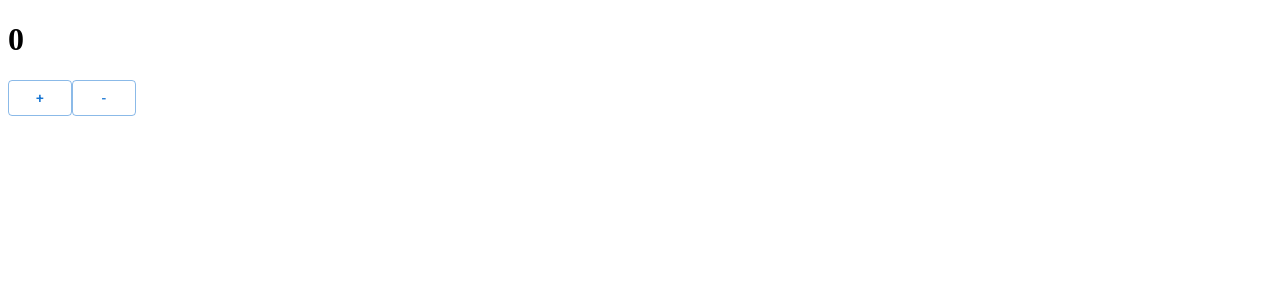
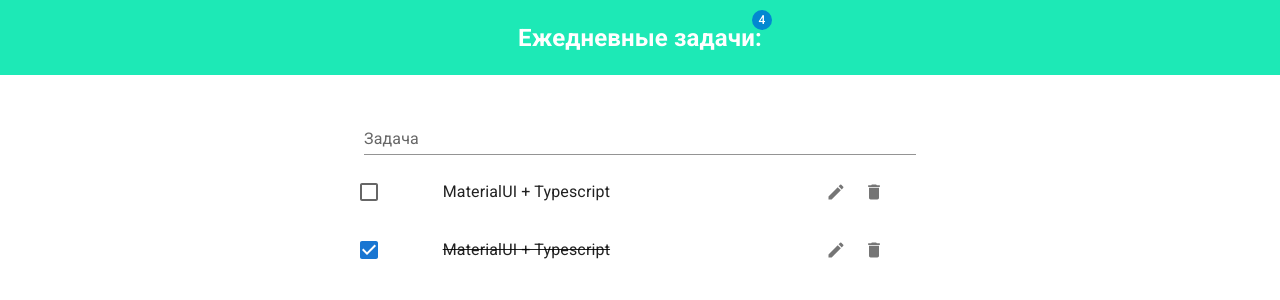
Before and after one commit to itransition-uz/Todo, a React app: page / in a window 1280 px wide. Shown: the top 300 px of the page. Built offline with nearby package versions, Linux system fonts and the light colour scheme.

Commit message:
✅ MaterialUI Frontend

```diff
--- a/src/App.tsx
+++ b/src/App.tsx
@@ -1,31 +1,136 @@
 import React, { useState } from "react";
 import Button from "@mui/material/Button";
+import TextField from "@mui/material/TextField";
+import Box from "@mui/material/Box";
+import Badge from "@mui/material/Badge";
+import { teal } from "@mui/material/colors";
+import { Container, Grid } from "@mui/material";
+import IconButton from "@mui/material/IconButton";
+import DeleteIcon from "@mui/icons-material/Delete";
+import Stack from "@mui/material/Stack";
+import ModeEditIcon from "@mui/icons-material/ModeEdit";
+import Typography from "@mui/material/Typography";
+import Checkbox from "@mui/material/Checkbox";
+
+interface Todo {
+  id: string;
+  title: string;
+  completed_at?: Date;
+  deleted_at?: Date;
+}
 
 function App() {
-  const [count, setCount] = useState<number>(0);
+  const [data, setData] = useState<Todo[]>([
+    {
+      id: "1234",
+      title: "Typescript + MaterialUI",
+    },
+    {
+      id: "1234",
+      title: "Typescript + MaterialUI",
+      completed_at: new Date(),
+    },
+  ]);
 
   return (
     <>
-      <h1>{count}</h1>
+      <Box
+        sx={{
+          width: `100%`,
+          height: 75,
+          backgroundColor: teal.A400,
+          display: `flex`,
+          justifyContent: `center`,
+          alignItems: `center`,
+          color: `white`,
+        }}
+      >
+        <h2>
+          <Badge badgeContent={4} color={"info"}>
+            Ежедневные задачи:
+          </Badge>
+        </h2>
+      </Box>
 
-      <Button onClick={increment} variant="outlined" size="medium">
-        +
-      </Button>
+      <Box
+        sx={{
+          width: `100%`,
+          display: `flex`,
+          justifyContent: `center`,
+          alignItems: `center`,
+          flexDirection: `column`,
+          padding: `2rem 0rem`,
+        }}
+      >
+        <Container maxWidth="sm">
+          <Grid container spacing={2}>
+            <Grid item xs={12}>
+              <TextField
+                fullWidth
+                id="standard-basic"
+                label="Задача"
+                variant="standard"
+                onKeyPress={(e) => {
+                  e.key === `Enter` ? console.log(e) : "";
+                }}
+              />
+            </Grid>
+            {data.map((todo) => (
+              <Grid
+                container
+                sx={{
+                  paddingTop: `1rem`,
+                }}
+                alignItems="center"
+              >
+                <Grid xs={2}>
+                  <Checkbox checked={!!todo.completed_at} />
+                </Grid>
 
-      <Button onClick={decrement} variant="outlined" size="medium">
-        -
-      </Button>
+                <Grid xs={8}>
+                  <Typography
+                    sx={{
+                      textDecoration: todo.completed_at ? `line-through` : "",
+                    }}
+                  >
+                    MaterialUI + Typescript
+                  </Typography>
+                </Grid>
+
+                <Grid xs={2}>
+                  <Stack direction="row" alignItems="center" spacing={1}>
+                    <IconButton aria-label="delete" size="small">
+                      <ModeEditIcon fontSize="small" />
+                    </IconButton>
+
+                    <IconButton aria-label="delete" size="small">
+                      <DeleteIcon fontSize="small" />
+                    </IconButton>
+                  </Stack>
+                </Grid>
+              </Grid>
+            ))}
+          </Grid>
+        </Container>
+      </Box>
     </>
   );
 
   function increment(): void {
-    setCount((count) => count + 1);
-  }
+    setData((data) =>
+      data.concat({
+        id: "123",
+        title: "Typescript + MaterialUI",
+      })
+    );
 
-  function decrement(): void {
-    if (count > 0) {
-      setCount((count) => count - 1);
-    }
+    setData((data) =>
+      data.concat({
+        id: "1234",
+        title: "Typescript + MaterialUI",
+        completed_at: new Date(),
+      })
+    );
   }
 }
 
--- a/src/index.tsx
+++ b/src/index.tsx
@@ -1,5 +1,15 @@
 import React from "react";
 import { createRoot } from "react-dom/client";
 import App from "./App";
+import CssBaseline from "@mui/material/CssBaseline";
 
-createRoot(document.getElementById("todo") as HTMLElement).render(<App />);
+function Index() {
+  return (
+    <>
+      <CssBaseline />
+      <App />
+    </>
+  );
+}
+
+createRoot(document.getElementById("todo") as HTMLElement).render(<Index />);
--- a/tsconfig.json
+++ b/tsconfig.json
@@ -22,5 +22,8 @@
     },
     "include": [
         "src"
+    ],
+    "exclude": [
+        "node_modules"
     ]
 }
```
Also changed, not shown: 1 other file (tests, documents, lock files or other folders).
